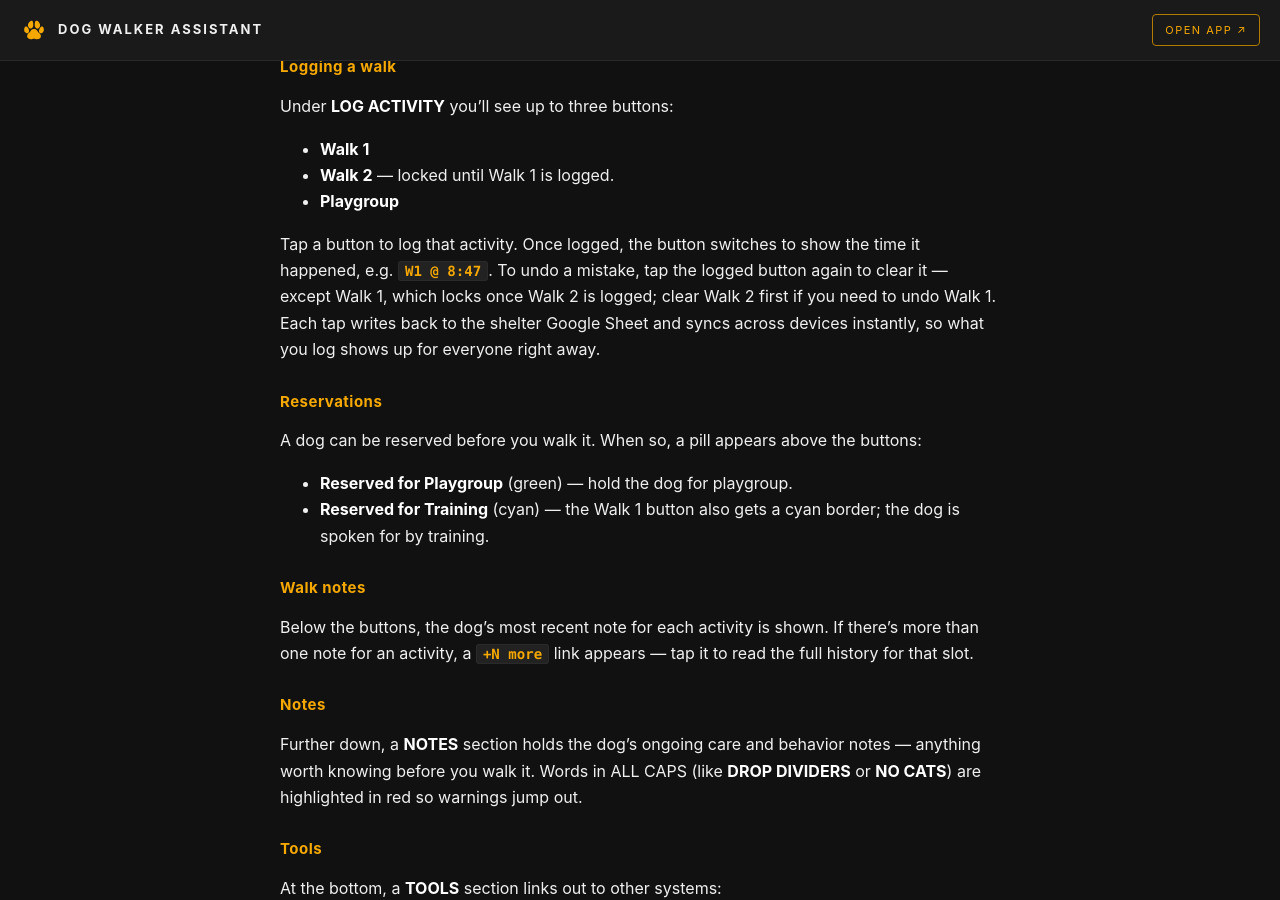
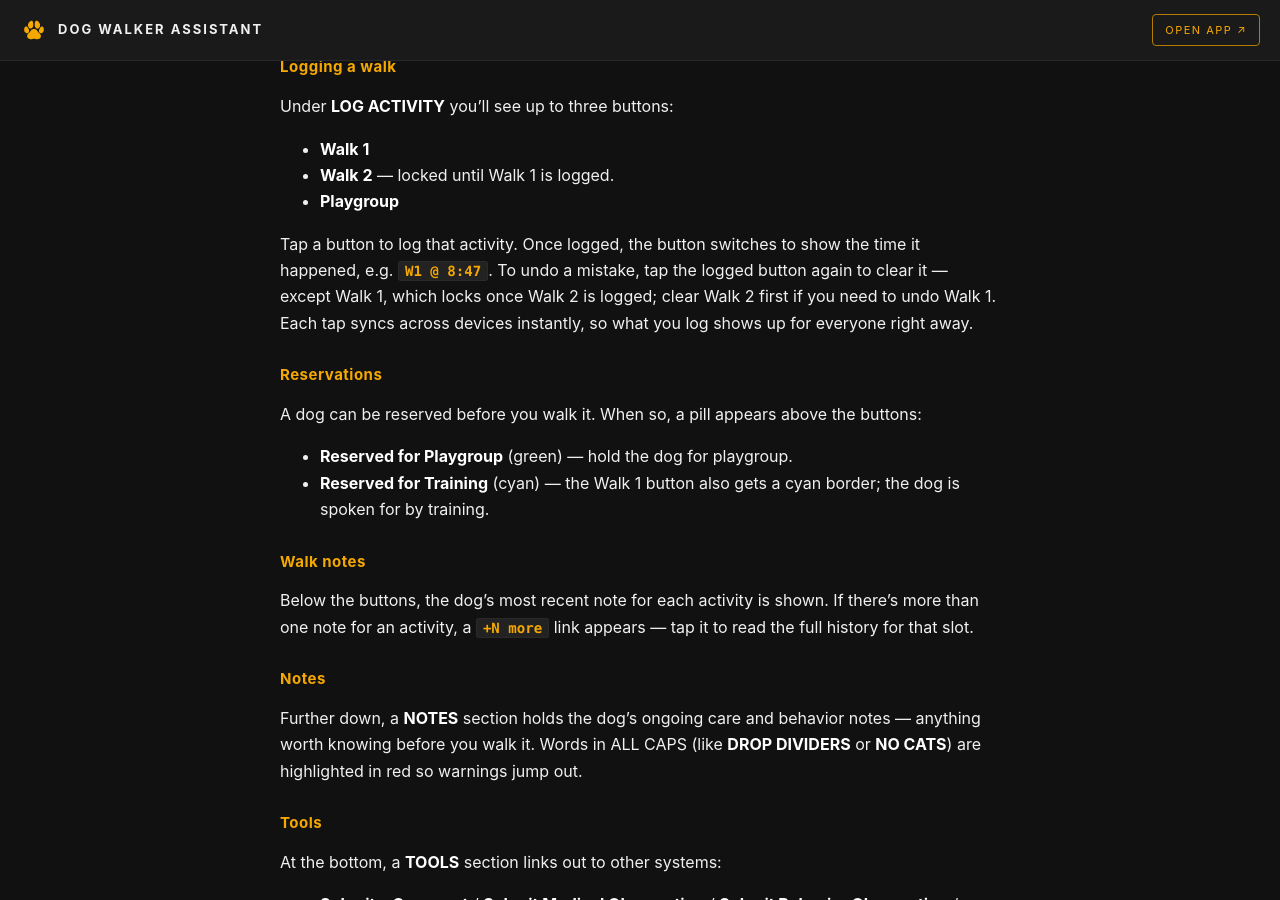
Before and after one commit to kirbsauce/dog-walker-assistant-docs, a Jekyll site: the page built from WALKER.md, in a window 1280 px wide and 900 px high, scrolled down 2347 px. Built offline with Jekyll 4.4.1, drawn with Linux system fonts in a browser that asks for light colours.

Commit message:
Remove Google Sheet implementation detail from walker guide (#58)

```diff
--- a/WALKER.md
+++ b/WALKER.md
@@ -116,9 +116,8 @@ Under **LOG ACTIVITY** you'll see up to three buttons:
 Tap a button to log that activity. Once logged, the button switches to show the
 time it happened, e.g. **`W1 @ 8:47`**. To undo a mistake, tap the logged button
 again to clear it — except Walk 1, which locks once Walk 2 is logged; clear
-Walk 2 first if you need to undo Walk 1. Each tap writes back to the shelter
-Google Sheet and syncs across devices instantly, so what you log shows up for
-everyone right away.
+Walk 2 first if you need to undo Walk 1. Each tap syncs across devices
+instantly, so what you log shows up for everyone right away.
 
 #### Reservations
 
```
